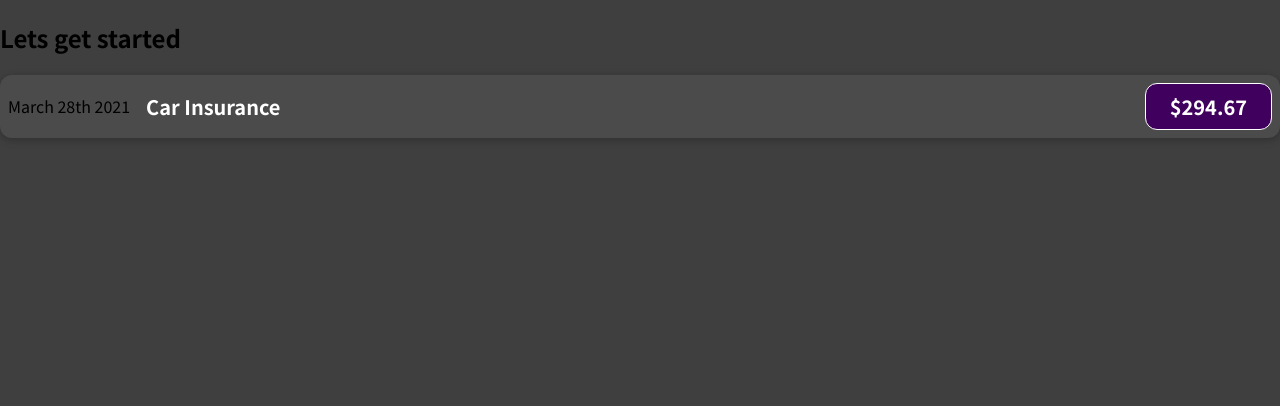
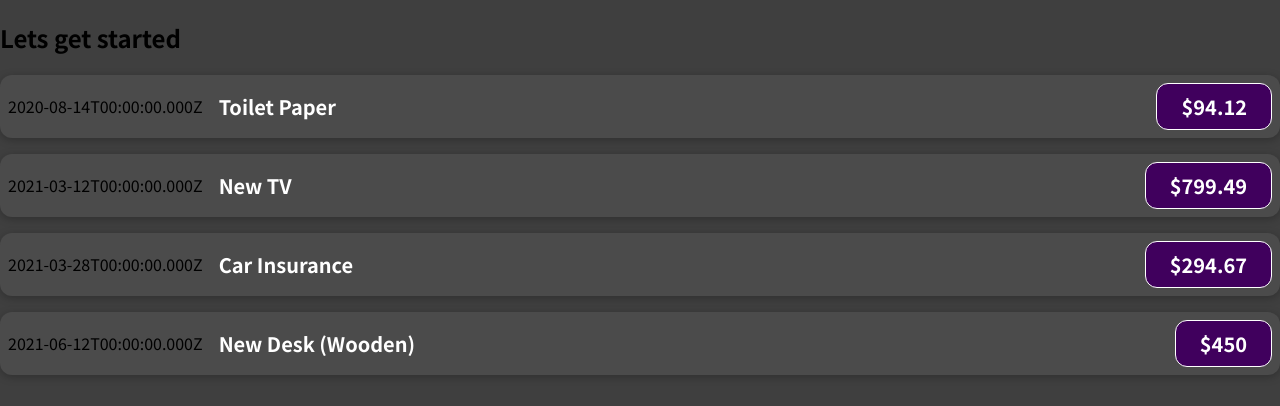
Before and after one commit to rohitchaudhry362/React-app, a JavaScript app: page / in a window 1280 px wide. Shown: the top 406 px of the page. Built offline with nearby package versions, Linux system fonts and the light colour scheme.

Commit message:
Passed data to expense item via props

```diff
--- a/src/App.js
+++ b/src/App.js
@@ -1,10 +1,50 @@
 import ExpenseItem from './components/ExpenseItem';
 
 function App() {
+  const expenses = [
+    {
+      id: 'e1',
+      title: 'Toilet Paper',
+      amount: 94.12,
+      date: new Date(2020, 7, 14),
+    },
+    { id: 'e2', title: 'New TV', amount: 799.49, date: new Date(2021, 2, 12) },
+    {
+      id: 'e3',
+      title: 'Car Insurance',
+      amount: 294.67,
+      date: new Date(2021, 2, 28),
+    },
+    {
+      id: 'e4',
+      title: 'New Desk (Wooden)',
+      amount: 450,
+      date: new Date(2021, 5, 12),
+    },
+  ];
   return (
     <div>
       <h2>Lets get started</h2>
-      <ExpenseItem></ExpenseItem>
+      <ExpenseItem
+        title={expenses[0].title}
+        amount={expenses[0].amount}
+        date={expenses[0].date}
+      ></ExpenseItem>
+      <ExpenseItem
+        title={expenses[1].title}
+        amount={expenses[1].amount}
+        date={expenses[1].date}
+      ></ExpenseItem>
+      <ExpenseItem
+        title={expenses[2].title}
+        amount={expenses[2].amount}
+        date={expenses[2].date}
+      ></ExpenseItem>
+      <ExpenseItem
+        title={expenses[3].title}
+        amount={expenses[3].amount}
+        date={expenses[3].date}
+      ></ExpenseItem>
     </div>
   );
 }
--- a/src/components/ExpenseItem.js
+++ b/src/components/ExpenseItem.js
@@ -1,12 +1,12 @@
 import './ExpenseItem.css';
 
-function ExpenseItem() {
+function ExpenseItem(props) {
   return (
     <div className="expense-item">
-      <div>March 28th 2021</div>
+      <div>{props.date.toISOString()}</div>
       <div className="expense-item__description">
-        <h2>Car Insurance</h2>
-        <div className="expense-item__price">$294.67</div>
+        <h2>{props.title}</h2>
+        <div className="expense-item__price">${props.amount}</div>
       </div>
     </div>
   );
```
Also changed, not shown: 1 other file (tests, documents, lock files or other folders).
